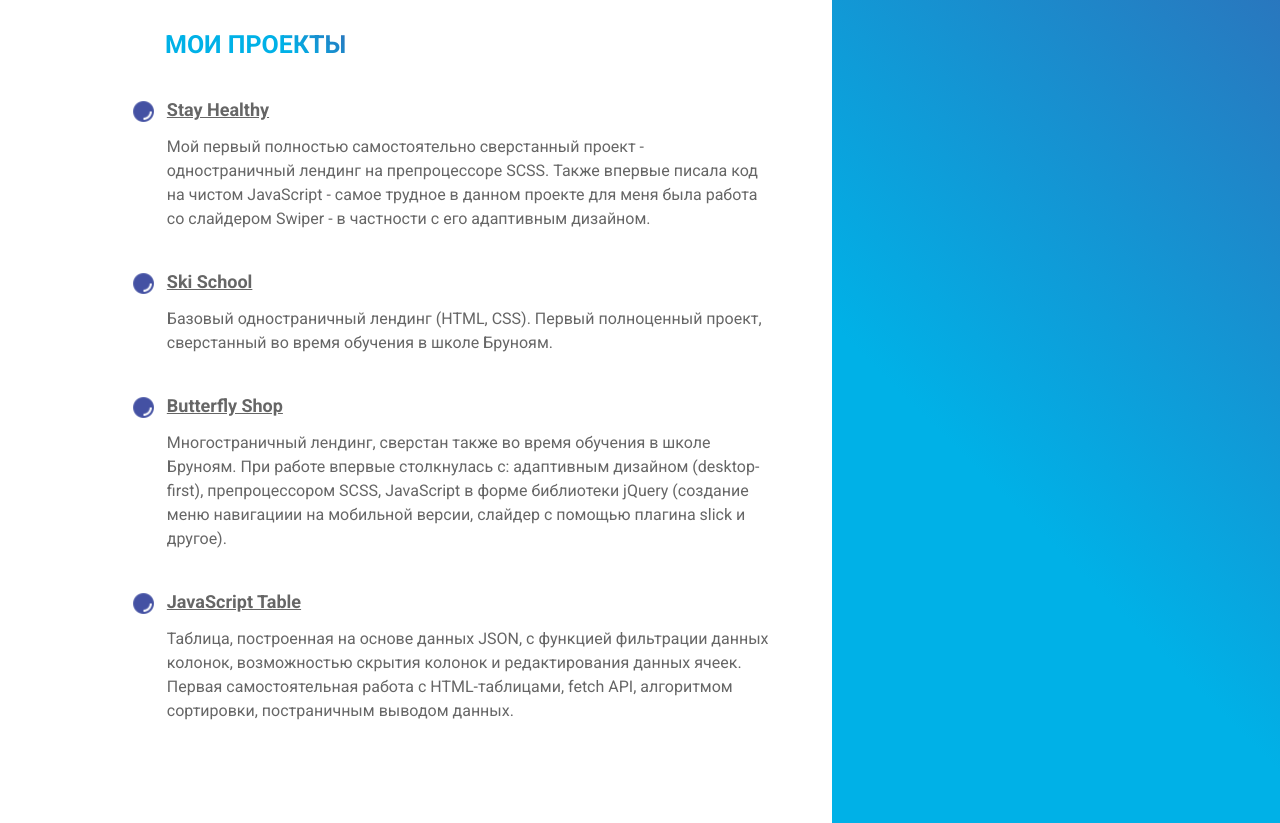
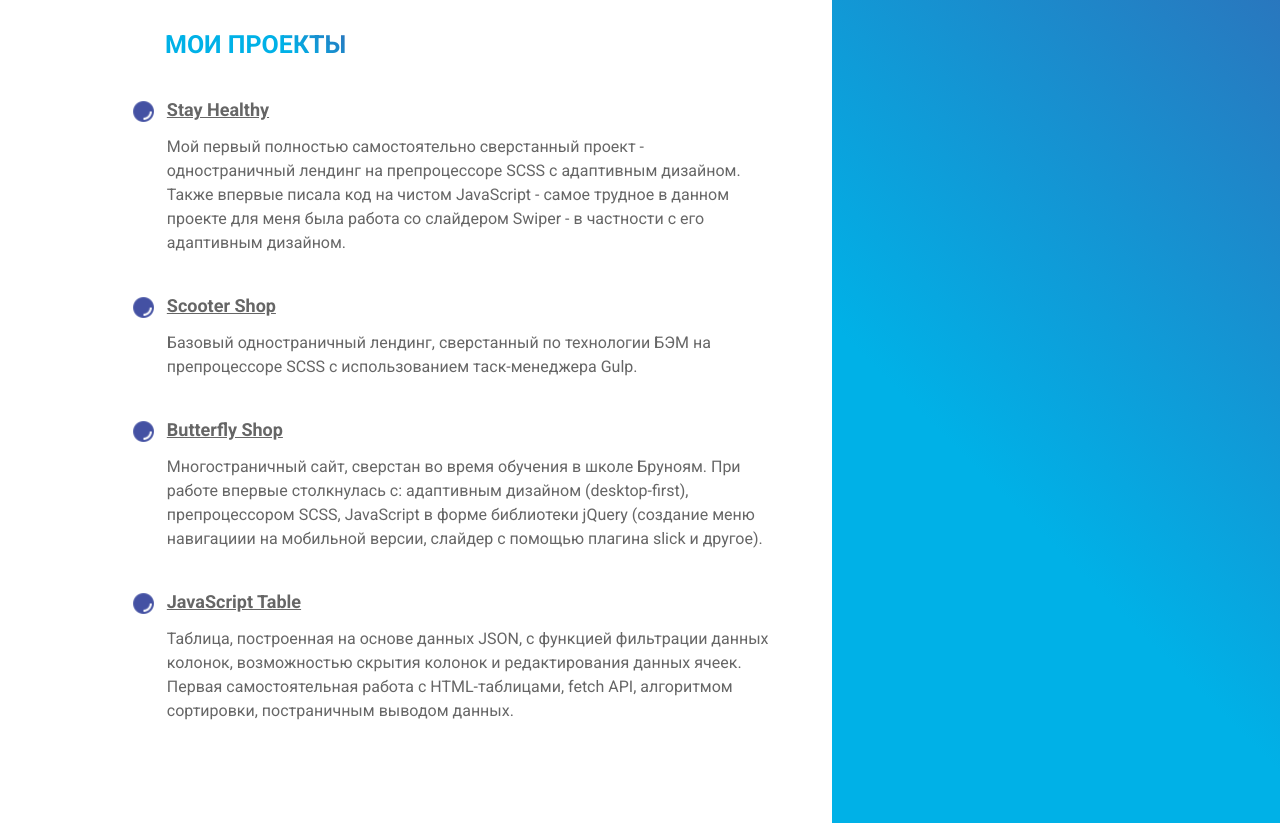
Before and after one commit to irinapyanova/Irina-Pyanova-Resume, a plain HTML site: page index.html in a window 1280 px wide. Shown: the part 1100-1923 px from the top of the page. Drawn offline with Linux system fonts and the light colour scheme.

Commit message:
Замена проекта

```diff
--- a/index.html
+++ b/index.html
@@ -102,7 +102,7 @@
                   <h4 class="resume__text-title">
                     <a href="https://irinapyanova.github.io/stay-healthy/" class="resume__project-link">Stay Healthy</a>
                   </h4>
-                  <p class="resume__text-info">Мой первый полностью самостоятельно сверстанный проект - одностраничный лендинг на препроцессоре SCSS. Также впервые писала код на чистом JavaScript -
+                  <p class="resume__text-info">Мой первый полностью самостоятельно сверстанный проект - одностраничный лендинг на препроцессоре SCSS с адаптивным дизайном. Также впервые писала код на чистом JavaScript -
                   самое трудное в данном проекте для меня была работа со слайдером Swiper - в частности с его адаптивным дизайном.</p>
                 </div>
               </li>
@@ -111,9 +111,9 @@
                 <i class="resume__icon"></i>
                 <div class="resume__text">
                   <h4 class="resume__text-title">
-                    <a href="https://irinapyanova.github.io/ski-school-pyanova/" class="resume__project-link">Ski School</a>
+                    <a href="https://irinapyanova.github.io/Scooter-shop/" class="resume__project-link">Scooter Shop</a>
                   </h4>
-                  <p class="resume__text-info">Базовый одностраничный лендинг (HTML, CSS). Первый полноценный проект, сверстанный во время обучения в школе Бруноям.</p>
+                  <p class="resume__text-info">Базовый одностраничный лендинг, сверстанный по технологии БЭМ на препроцессоре SCSS с использованием таск-менеджера Gulp.</p>
                 </div>
               </li>
 
@@ -123,7 +123,7 @@
                   <h4 class="resume__text-title">
                     <a href="https://irinapyanova.github.io/butterfly-shop-pyanova/" class="resume__project-link">Butterfly Shop</a>
                   </h4>
-                  <p class="resume__text-info">Многостраничный лендинг, сверстан также во время обучения в школе Бруноям. При работе впервые столкнулась с: адаптивным дизайном (desktop-first),
+                  <p class="resume__text-info">Многостраничный сайт, сверстан во время обучения в школе Бруноям. При работе впервые столкнулась с: адаптивным дизайном (desktop-first),
                   препроцессором SCSS, JavaScript в форме библиотеки jQuery (создание меню навигациии на мобильной версии, слайдер с помощью плагина slick и другое).</p>
                 </div>
               </li>
```
